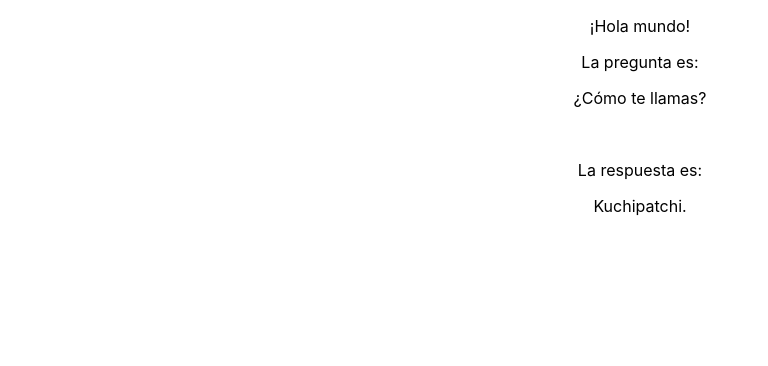
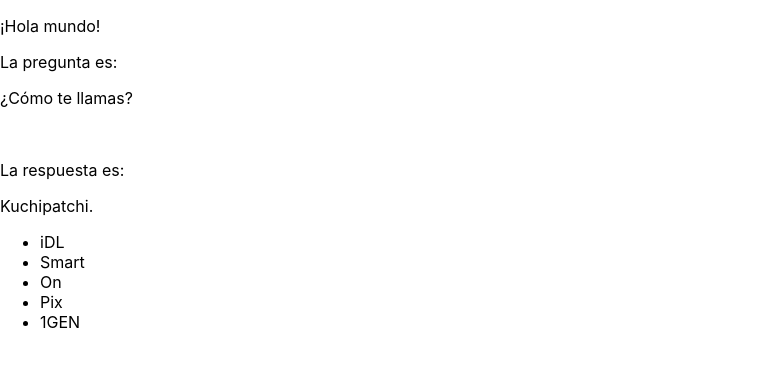
Before and after one commit to mwue111/ejemplos-react, a React (Create React App) app: page / in a window 1280 px wide. Shown: the top 366 px of the page, without its empty margins (0-768 px from the left). Built offline with nearby package versions, Linux system fonts and the light colour scheme.

Commit message:
ejemplo tres

```diff
--- a/src/App.css
+++ b/src/App.css
@@ -1,5 +1,5 @@
 .App {
-  text-align: center;
+  text-align: justify;
 }
 
 .App-logo {
--- a/src/App.js
+++ b/src/App.js
@@ -1,12 +1,14 @@
 import './App.css';
 import HelloWorld from './components/01-HelloWorld';
 import PreguntaRespuesta from './components/02-PreguntaRespuesta';
+import BucleFor from './components/03-BucleFor';
 
 function App() {
   return (
     <div className="App">
       <HelloWorld />
       <PreguntaRespuesta />
+      <BucleFor />
     </div>
   );
 }
--- a/src/components/02a-Pregunta.js
+++ b/src/components/02a-Pregunta.js
@@ -2,7 +2,7 @@ import React from 'react';
 
 const Pregunta = ({pregunta}) => {
 
-    /*
+    /* //para el ejemplo del condicional simple
     if(pregunta === '¿Cómo te llamas?'){
         pregunta = 'Ya he hecho esta pregunta';
     }*/
--- /dev/null
+++ b/src/components/03-BucleFor.js
@@ -0,0 +1,14 @@
+import React from 'react';
+
+const BucleFor = () => {
+
+    const tamagotchis = ['iDL', 'Smart', 'On', 'Pix', '1GEN'];
+    const muestraArray = tamagotchis.map((item) =>
+    <li key={item}>{item}</li>)
+
+    return(
+        <ul>{muestraArray}</ul>
+    );
+}
+
+export default BucleFor;
```
